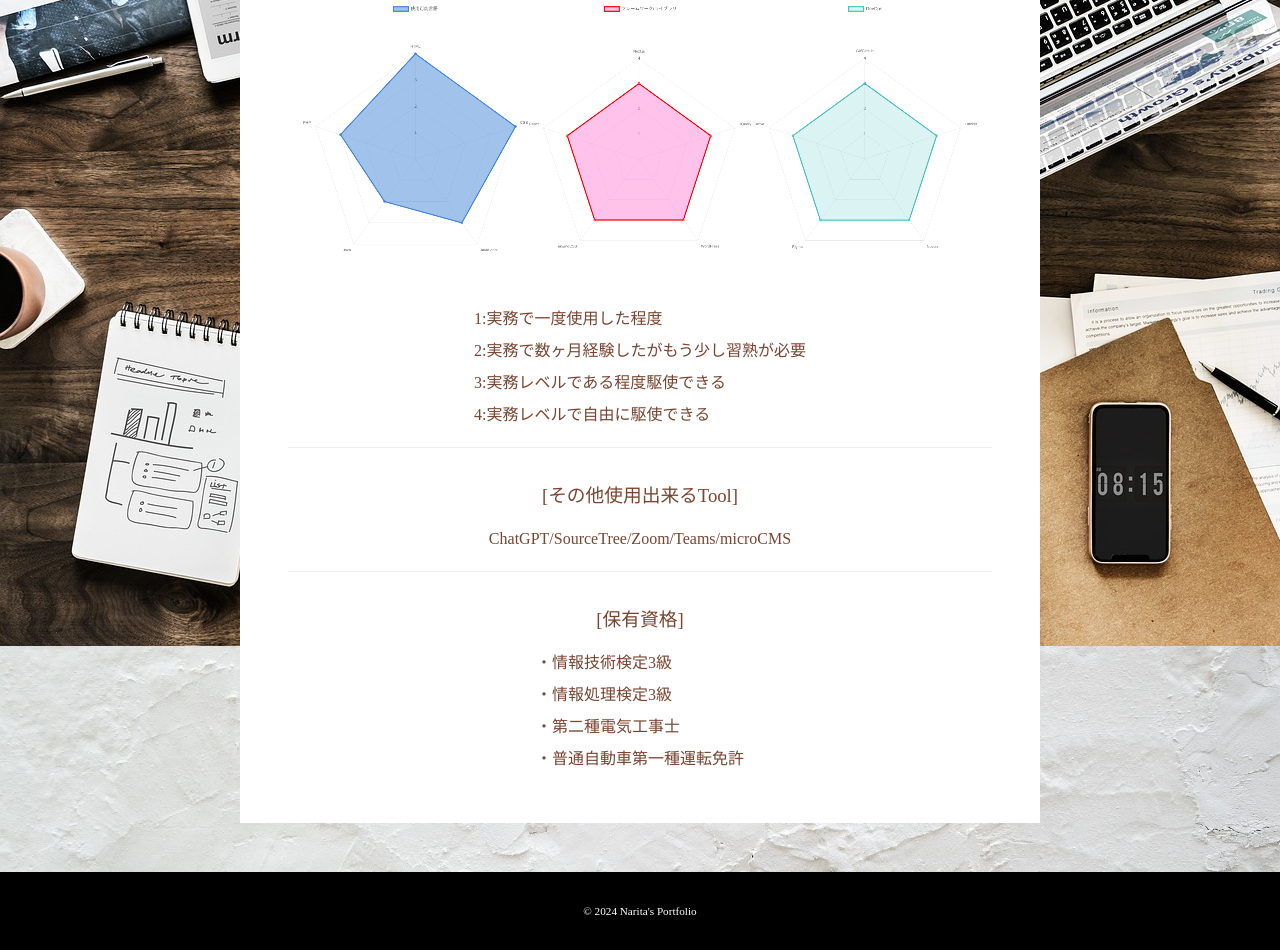
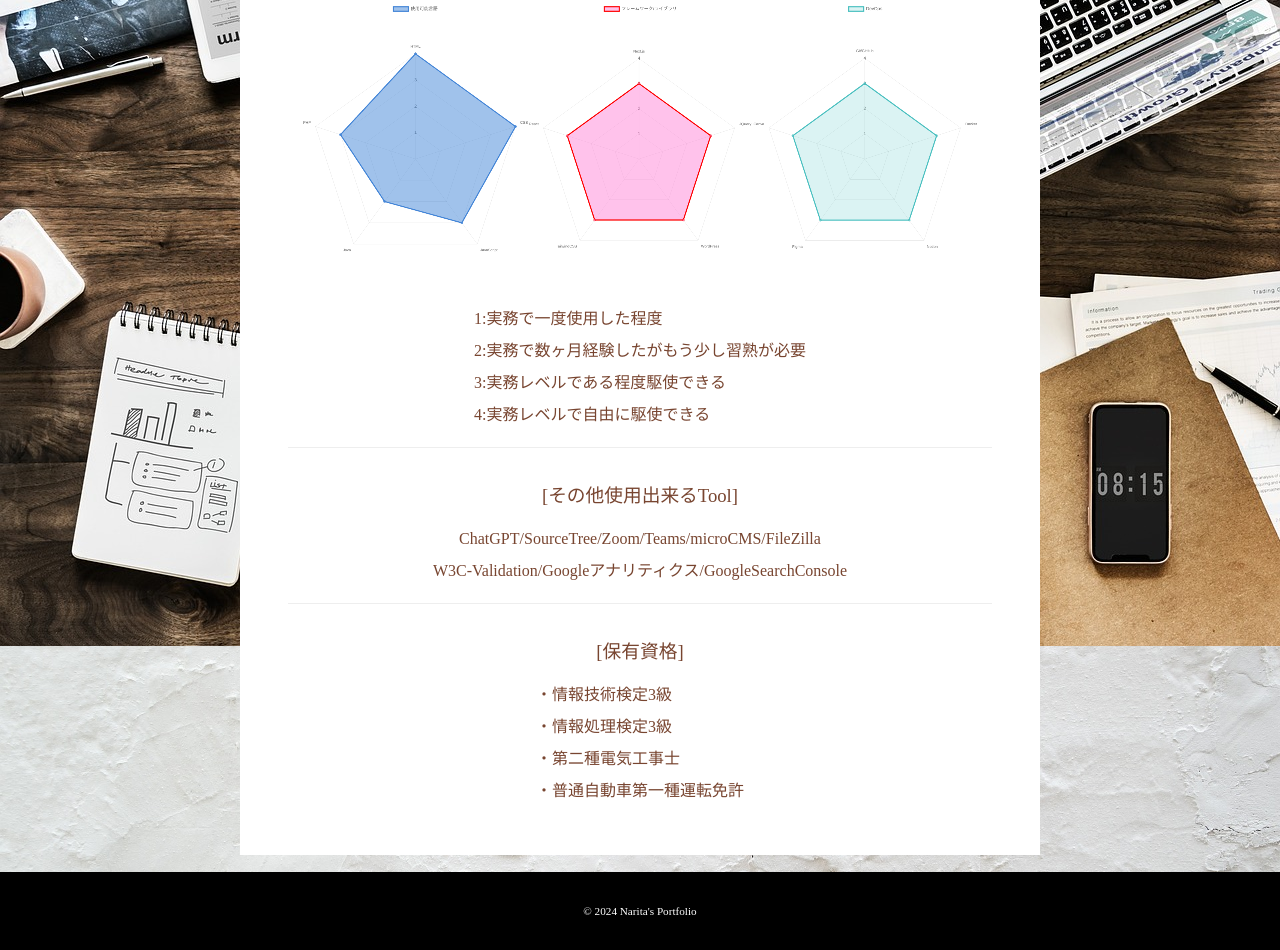
Before and after one commit to tatsu-narita/portfolio-2, a website: page index.html in a window 1280 px wide. Shown: the part 3908-4858 px from the top of the page. Drawn offline with nearby package versions, Linux system fonts and the light colour scheme; some packages are replaced by stand-ins of ours.

Commit message:
update: index.html
others-skill追加

```diff
--- a/index.html
+++ b/index.html
@@ -169,7 +169,8 @@
 
             <h3 class="fadein">[その他使用出来るTool]</h3>
             <p class="others-skill">
-                ChatGPT/SourceTree/Zoom/Teams/microCMS
+                ChatGPT/SourceTree/Zoom/Teams/microCMS/FileZilla<br>
+                W3C-Validation/Googleアナリティクス/GoogleSearchConsole<br>
             </p>
 
             <h3 class="fadein">[保有資格]</h3>
```
